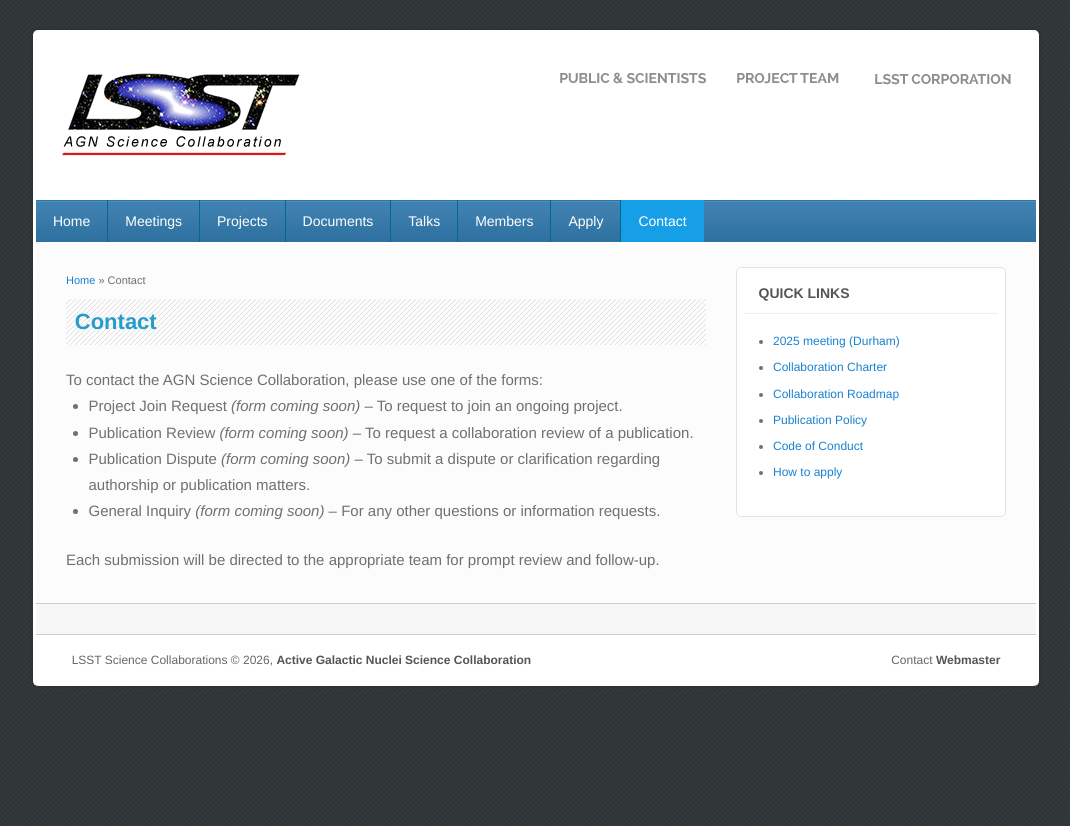
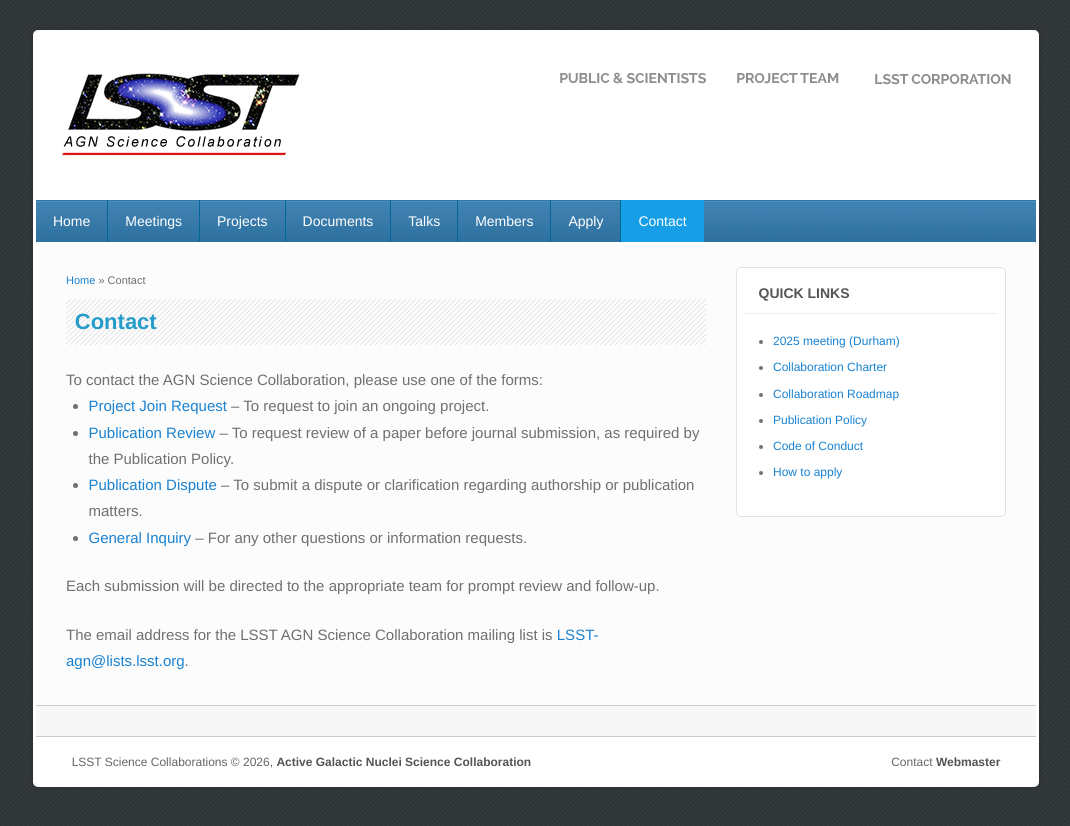
Before and after one commit to LSST-AGNSC/lsst-agnsc.github.io, a Jekyll site: the page built from contact.md, in a window 1280 px wide. Shown: the top 826 px of the page, without its empty margins (104-1174 px from the left). Built offline with Jekyll 4.4.1, drawn with Linux system fonts in a browser that asks for light colours.

Commit message:
Contact: give the four request types their own pages
The old Drupal webforms (project join request, publication review,
publication dispute, general inquiry) were never archived, so each page
carries the purpose text from the Contact page and the OpenProject guide,
and embeds the Google Form once its link is set in _data/forms.yml.
Until then it shows a notice with the mailing-list address.

Co-Authored-By: Claude Fable 5.1 <noreply@anthropic.com>

```diff
--- a/_data/forms.yml
+++ b/_data/forms.yml
@@ -1,14 +1,18 @@
-# Contact request types. Paste the Google Form link into 'url' to turn a type into a live link;
-# while 'url' is empty the Contact page shows the type as plain text with "(form coming soon)".
-- title: Project Join Request
+# Contact request types. Each has its own page (see the .md file named after the key).
+# Paste the Google Form link into 'url' and that page embeds the form; until then it shows a notice.
+- key: project_join_request
+  title: Project Join Request
   description: To request to join an ongoing project.
   url: ""
-- title: Publication Review
-  description: To request a collaboration review of a publication.
+- key: publication_review
+  title: Publication Review
+  description: To request review of a paper before journal submission, as required by the Publication Policy.
   url: ""
-- title: Publication Dispute
+- key: publication_dispute
+  title: Publication Dispute
   description: To submit a dispute or clarification regarding authorship or publication matters.
   url: ""
-- title: General Inquiry
+- key: general_inquiry
+  title: General Inquiry
   description: For any other questions or information requests.
   url: ""
--- a/_data/navigation.yml
+++ b/_data/navigation.yml
@@ -1,5 +1,5 @@
 # Main menu, in order. 'url' is the page address; sub-items appear in a dropdown.
-# The Contact dropdown is filled from _data/forms.yml (only forms with a url are shown).
+# The Contact dropdown lists the request-type pages from _data/forms.yml.
 - title: Home
   url: /
 - title: Meetings
--- a/_includes/forms.html
+++ b/_includes/forms.html
@@ -1,5 +1,5 @@
 <ul>
 {%- for f in site.data.forms %}
-  <li>{% if f.url and f.url != "" %}<a href="{{ f.url }}" target="_blank" rel="noopener">{{ f.title }}</a>{% else %}{{ f.title }} <em>(form coming soon)</em>{% endif %} – {{ f.description }}</li>
+  <li><a href="{{ '/' | append: f.key | append: '/' | relative_url }}">{{ f.title }}</a> – {{ f.description }}</li>
 {%- endfor %}
 </ul>
--- a/_layouts/default.html
+++ b/_layouts/default.html
@@ -39,9 +39,9 @@
         <ul class="menu">
         {%- for item in site.data.navigation -%}
           {%- assign children = empty -%}
-          {%- if item.children == "forms" -%}{%- assign children = site.data.forms | where_exp: "f", "f.url != ''" -%}{%- elsif item.children -%}{%- assign children = item.children -%}{%- endif -%}
+          {%- if item.children == "forms" -%}{%- assign children = site.data.forms -%}{%- elsif item.children -%}{%- assign children = item.children -%}{%- endif -%}
           <li class="{% if forloop.first %}first {% endif %}{% if forloop.last %}last {% endif %}{% if children.size > 0 %}expanded{% else %}leaf{% endif %}"><a href="{{ item.url | relative_url }}"{% if item.url == page.url %} class="active"{% endif %}>{{ item.title }}</a>
-          {%- if children.size > 0 %}<ul class="menu">{% for c in children %}<li class="leaf"><a href="{{ c.url }}"{% if c.url contains '://' %} target="_blank" rel="noopener"{% endif %}>{{ c.title }}</a></li>{% endfor %}</ul>{% endif -%}
+          {%- if children.size > 0 %}<ul class="menu">{% for c in children %}{%- assign curl = c.url -%}{%- if c.key -%}{%- assign curl = '/' | append: c.key | append: '/' | relative_url -%}{%- endif -%}<li class="leaf"><a href="{{ curl }}"{% if curl == page.url %} class="active"{% endif %}>{{ c.title }}</a></li>{% endfor %}</ul>{% endif -%}
           </li>
         {%- endfor %}
         </ul>
--- a/assets/css/extra.css
+++ b/assets/css/extra.css
@@ -13,3 +13,7 @@
 
 /* Member list and meeting programs keep one entry per line */
 #content-wrap p { word-wrap: break-word; }
+
+/* Contact request forms */
+.form-pending { color: #666; }
+.form-embed { border: 1px solid #ddd; background: #fff; }
--- a/contact.md
+++ b/contact.md
@@ -6,3 +6,5 @@ To contact the AGN Science Collaboration, please use one of the forms:
 {% include forms.html %}
 
 Each submission will be directed to the appropriate team for prompt review and follow-up.
+
+The email address for the LSST AGN Science Collaboration mailing list is [LSST-agn@lists.lsst.org](mailto:LSST-agn@lists.lsst.org).
```
Also changed, not shown: other parts of _layouts/default.html (+1 -1 lines), _includes/form-embed.html (added, +10 -0 lines), general_inquiry.md (added, +9 -0 lines), project_join_request.md (added, +11 -0 lines), publication_dispute.md (added, +9 -0 lines), publication_review.md (added, +9 -0 lines), README.md.
